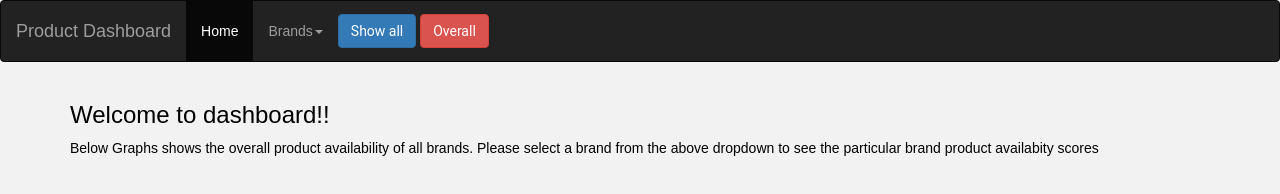
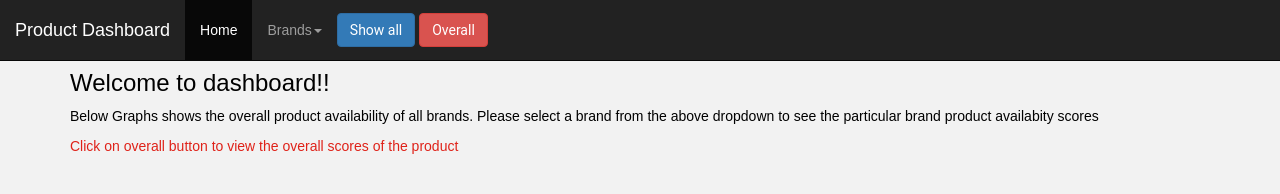
Before and after one commit to indu95/dashboard, a plain HTML site: page index.html in a window 1280 px wide. Drawn offline with Linux system fonts and the light colour scheme; some packages are replaced by stand-ins of ours.

Commit message:
css changes

```diff
--- a/css/custom.css
+++ b/css/custom.css
@@ -8,3 +8,10 @@
 .custm-div{
     color: #007BB7;
 }
+.custm-div-orange{
+    color: #DF2219;
+}
+
+.cst-top{
+    margin-top: 50px;
+}
--- a/index.html
+++ b/index.html
@@ -29,7 +29,7 @@
 
 <body id="config-body" ng-controller="dashboardController">
 
-  <nav class="navbar navbar-inverse">
+  <nav class="navbar navbar-inverse navbar-fixed-top">
     <div class="container-fluid">
       <div class="navbar-header">
         <a class="navbar-brand" href="#">Product Dashboard</a>
@@ -63,7 +63,7 @@
 
   </nav>
 
-  <div class="container">
+  <div class="container cst-top">
 
     <h3>Welcome to dashboard!!</h3>
     <p ng-if="!prodSelected">Below Graphs shows the overall product availability of all brands. Please select a brand
@@ -78,7 +78,7 @@
       <br>
       <br>
       <div class="custm-div">Click on show all button to view all the graphs</div>
-    </div>
+    </div> <div class="custm-div-orange" ng-if="!overallFlag">Click on overall button to view the overall scores of the product</div>
     <div class="row">
 
       <render-line-chart product="productName" from="fromDate" to="toDate" prodlist="data" overall="overallFlag"></render-line-chart>
```
